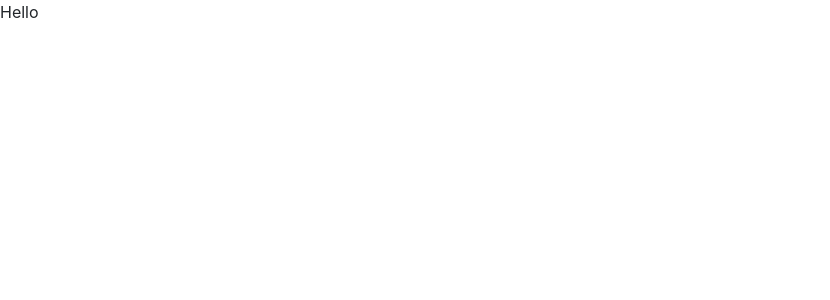
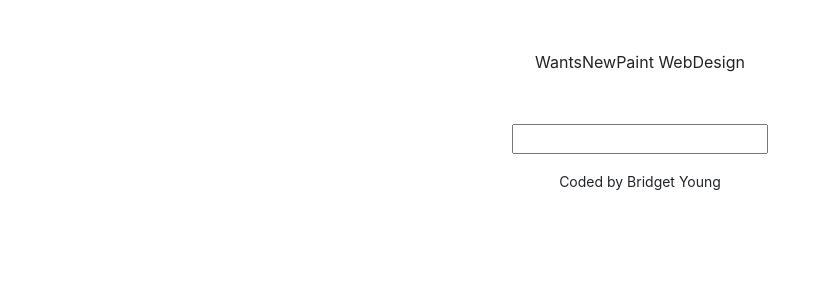
Before and after one commit to Wantsnewpaint/dictionary-project, a React (Create React App) app: page / in a window 1280 px wide. Shown: the top 300 px of the page, without its empty margins (0-830 px from the left). Built offline with nearby package versions, Linux system fonts and the light colour scheme.

Commit message:
Add basic search function

```diff
--- a/src/App.css
+++ b/src/App.css
@@ -0,0 +1,8 @@
+.App-header {
+    text-align: center;
+    margin: 50px;
+}
+.App-footer {
+    text-align: center;
+    margin-top: 15px;
+}
--- a/src/App.js
+++ b/src/App.js
@@ -1,8 +1,16 @@
 import './App.css';
+import Dictionary from "./Dictionary";
 
 export default function App() {
   return (
-    <div className="App"> Hello
+    <div className="App">
+      <div className="container">
+        <header className="App-header">WantsNewPaint WebDesign</header>
+        <main>
+          <Dictionary />
+        </main>
+        <footer className="App-footer"><small>Coded by Bridget Young</small></footer>
+      </div>
     </div>
   );
 }
--- /dev/null
+++ b/src/Dictionary.css
@@ -0,0 +1,3 @@
+.Dictionary {
+    text-align: center;
+}
--- /dev/null
+++ b/src/Dictionary.js
@@ -0,0 +1,22 @@
+import React, { useState } from "react";
+import "./Dictionary.css";
+
+export default function Dictionary() {
+    let [keyword, setKeyword] = useState("");
+    function search(event) {
+        event.preventDefault();
+    alert(`searching for ${keyword}`);
+    }
+
+    function handleKeywordChange(event) {
+        setKeyword(event.target.value);
+    }
+
+return (
+    <div className="Dictionary">
+        <form onSubmit={search}>
+            <input type="search" onChange={handleKeywordChange} />
+        </form>
+    </div>
+    );
+}
```
